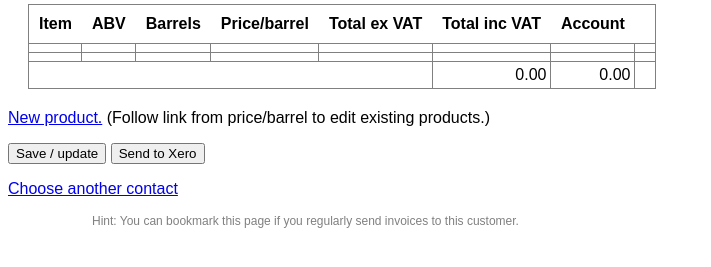
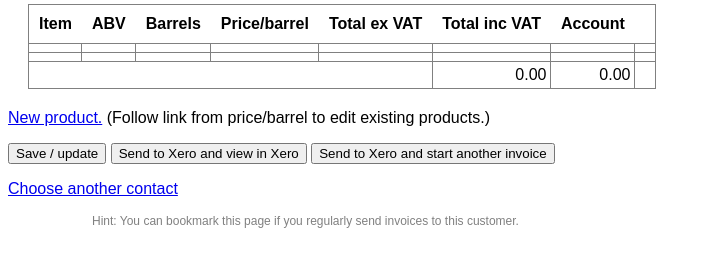
Before and after one commit to miltonbrewery/miltonxero, a Django app: template invoicer/templates/invoicer/invoice.html in a window 1280 px wide. Shown: the part 166-433 px from the top of the page, without its empty margins (0-711 px from the left). Run offline with Django 3.2, Linux system fonts and the light colour scheme; the template is opened without the code that fills it: values that come from a table or form of the project are taken from there, others are empty; some libraries are stand-ins or nearby versions.

Commit message:
Enable invoices to be sent without visiting Xero

```diff
--- a/invoicer/templates/invoicer/invoice.html
+++ b/invoicer/templates/invoicer/invoice.html
@@ -75,7 +75,8 @@
   </table>
   <p><a href="{% url 'invoicer.views.product' %}" target="_blank">New product.</a> (Follow link from price/barrel to edit existing products.)</p>
   <input type="submit" name="save" value="Save / update">
-  <input type="submit" name="send" value="Send to Xero">
+  <input type="submit" name="send" value="Send to Xero and view in Xero">
+  <input type="submit" name="send-background" value="Send to Xero and start another invoice">
 </form>
 <script type="text/javascript">
   $('input[type=checkbox]').each(function () {
--- a/invoicer/views.py
+++ b/invoicer/views.py
@@ -280,7 +280,7 @@ def invoice(request, contactid):
             contact_extra.save()
             request.session[contactid] = [
                 i for i in iform.cleaned_data if not i.get('DELETE',True)]
-            if "send" in request.POST:
+            if "send" in request.POST or "send-background" in request.POST:
                 try:
                     invid, warnings = _send_to_xero(
                         contactid, contact_extra, request.session[contactid])
@@ -289,9 +289,13 @@ def invoice(request, contactid):
                         return render(request, 'invoicer/invoicewarnings.html',
                                       {"invid": invid,
                                        "warnings": warnings})
-                    return HttpResponseRedirect(
-                        "https://go.xero.com/AccountsReceivable/"
-                        "Edit.aspx?InvoiceID=" + invid)
+                    if "send" in request.POST:
+                        return HttpResponseRedirect(
+                            "https://go.xero.com/AccountsReceivable/"
+                            "Edit.aspx?InvoiceID=" + invid)
+                    messages.success(
+                        request,"Invoice for {} sent to Xero".format(contactname))
+                    return HttpResponseRedirect(reverse(startinvoice))
                 except _XeroSendFailure as e:
                     messages.error(request, e.message)
             return HttpResponseRedirect("")
```
